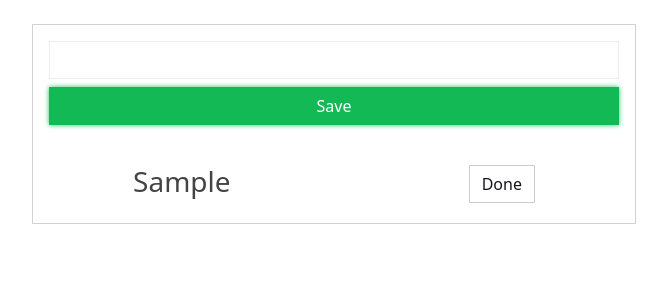
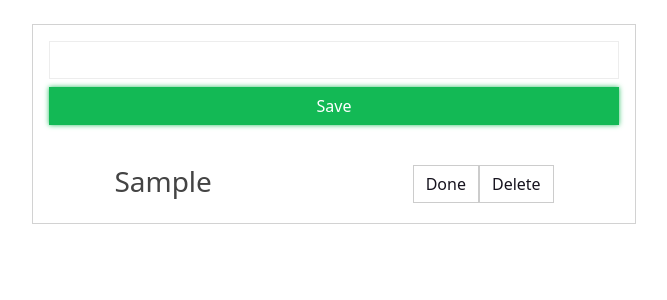
Before and after one commit to NachoXS15/todo-tasks-app, a React (Create React App) app: page / in a window 1280 px wide. Both pictures are taken after typing "Sample" into the empty fields and a click on the button "Save". Shown: the top 300 px of the page, without its empty margins (306-973 px from the left). Built offline with nearby package versions, Linux system fonts and the light colour scheme.

Commit message:
added removeTask function

```diff
--- a/src/App.tsx
+++ b/src/App.tsx
@@ -31,7 +31,11 @@ function App(): JSX.Element{
     setTasks(newTasks)
   }
 
-
+  const removeTasks = (i: number): void => {
+    const newTasks: ITask[] = [...tasks];
+    newTasks.splice(i, 1);
+    setTasks(newTasks);
+  }
 
   return (
     <div className="containter p-4">
@@ -57,7 +61,7 @@ function App(): JSX.Element{
                 <h3 style={{textDecoration: t.done ? 'line-through ': ''}}>{t.name}</h3>
                 <div>
                   <button className="btn btn-secondary" onClick={() => toogleDoneTask(i)}>Done</button>
-
+                  <button className="btn btn-secondary" onClick={() => removeTasks(i)}>Delete</button>
                 </div>
               </div>
             })}
```
